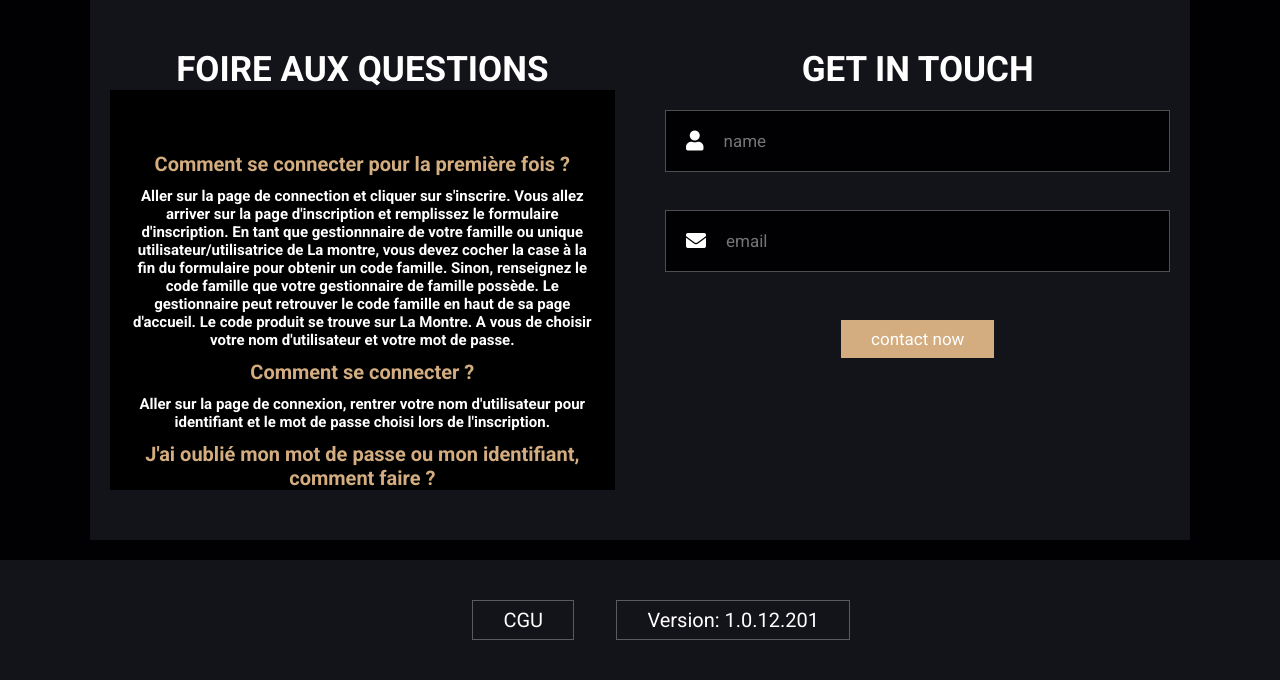
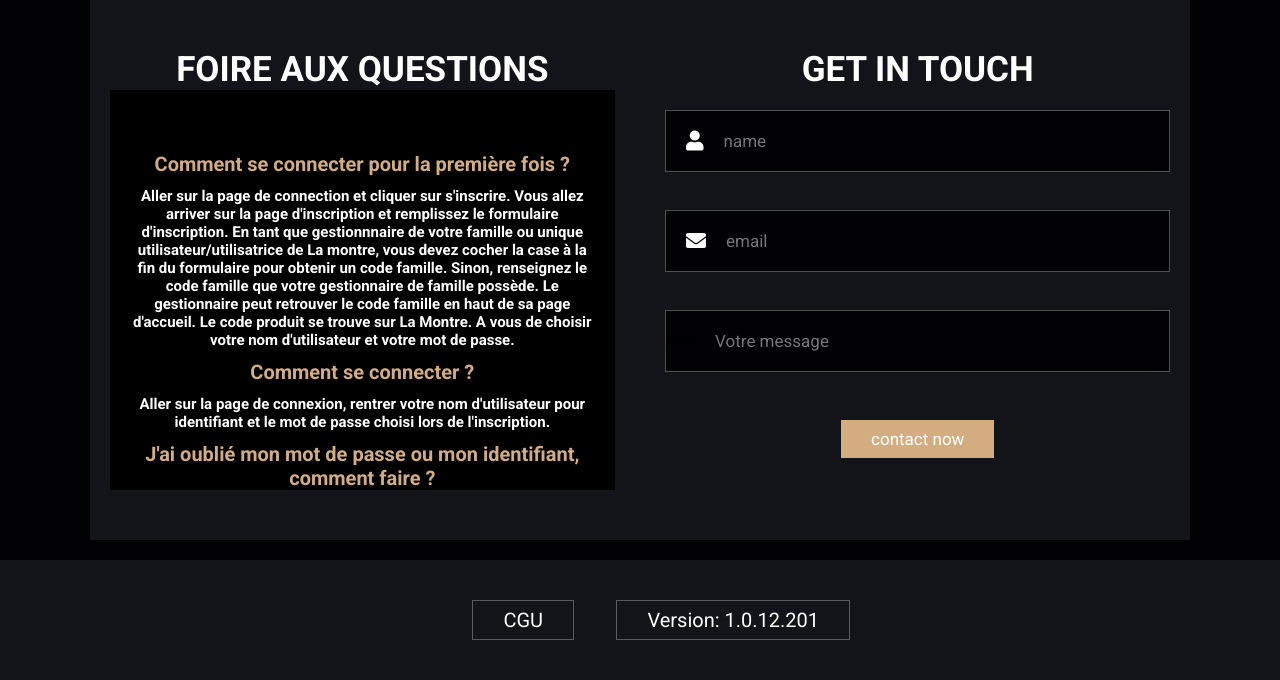
Before and after one commit to Techiio/La_Montre, a PHP site: page /visiteur_contact.php in a window 1280 px wide. Shown: the part 185-865 px from the top of the page. Run offline with PHP 8.4, Linux system fonts and the light colour scheme.

Commit message:
Ajout d'une boîte de texte pour le message du mail pour les visiteurs.

```diff
--- a/visiteur_contact.php
+++ b/visiteur_contact.php
@@ -115,10 +115,16 @@
                 <span class="fas fa-envelope"></span>
                 <input type="email" placeholder="email">
             </div>
+
+
+
+            <div class="inputBox">
+                Name: <input type="text" placeholder="Votre message">
+
+
+            </div>
             <input type="submit" value="contact now" class="btn">
         </form>
-
-    </div>
 
 </section>
 
```
